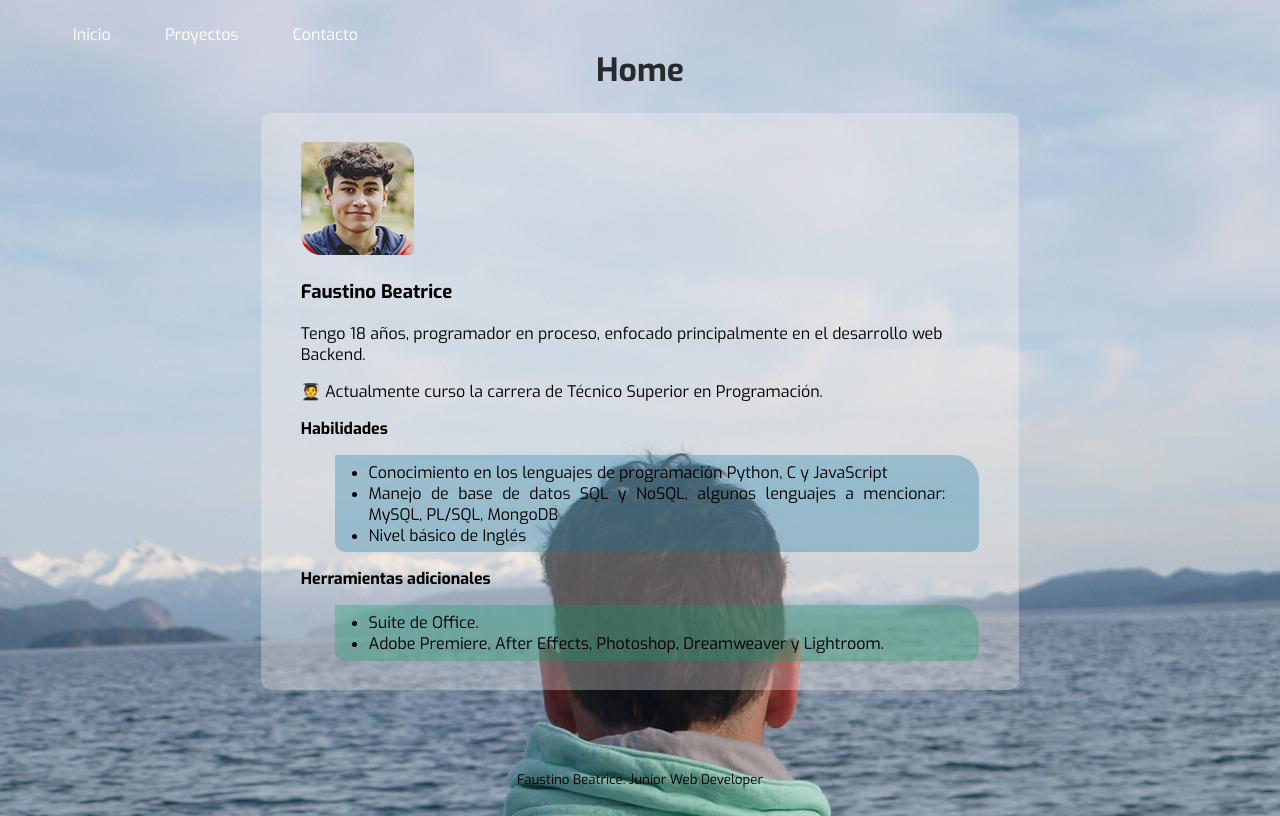
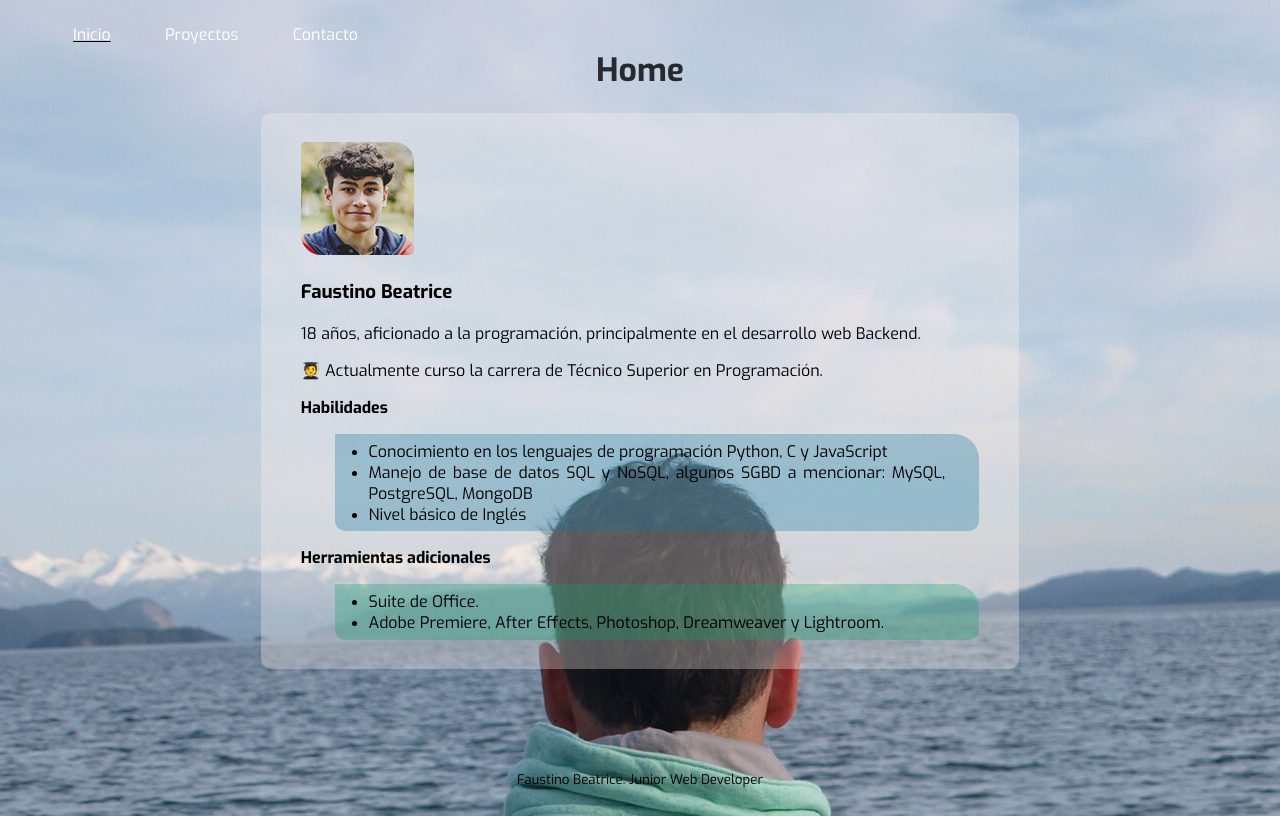
Before and after one commit to fstrike7/portafolio, a plain HTML site: page index.html in a window 1280 px wide. Drawn offline with Linux system fonts and the light colour scheme.

Commit message:
actualizacion-estilos

```diff
--- a/index.html
+++ b/index.html
@@ -14,7 +14,7 @@
         <div id="content-wrap">
             <nav id="barra-navegacion">
                 <ul class="botones">
-                    <li class="boton"><a href="index.html">Inicio</a></li>
+                    <li class="boton" style="text-decoration: underline;"><a href="index.html">Inicio</a></li>
                     <li class="boton"><a href="proyectos.html">Proyectos</a></li>
                     <li class="boton"><a href="contacto.html">Contacto</a></li>
                 </ul>
@@ -36,7 +36,7 @@
 
                             <aside>
                                 <h3>Faustino Beatrice</h3>
-                                <p>Tengo 18 años, programador en proceso, enfocado principalmente en el desarrollo web Backend.</p>
+                                <p>18 años, aficionado a la programación, principalmente en el desarrollo web Backend.</p>
                                 <p>🧑‍🎓 Actualmente curso la carrera de Técnico Superior en Programación.</p>
                             </aside>
                         </figure>
@@ -45,7 +45,7 @@
                             <strong>Habilidades</strong>
                             <ul class="elementos-habilidades">
                                 <li>Conocimiento en los lenguajes de programación Python, C y JavaScript</li>
-                                <li>Manejo de base de datos SQL y NoSQL, algunos lenguajes a mencionar: MySQL, PL/SQL, MongoDB</li>
+                                <li>Manejo de base de datos SQL y NoSQL, algunos SGBD a mencionar: MySQL, PostgreSQL, MongoDB</li>
                                 <li>Nivel básico de Inglés</li>
                             </ul>
                         </figure>
```
Also changed, not shown: contacto.html (+1 -1 lines), proyectos.html (+1 -1 lines).
